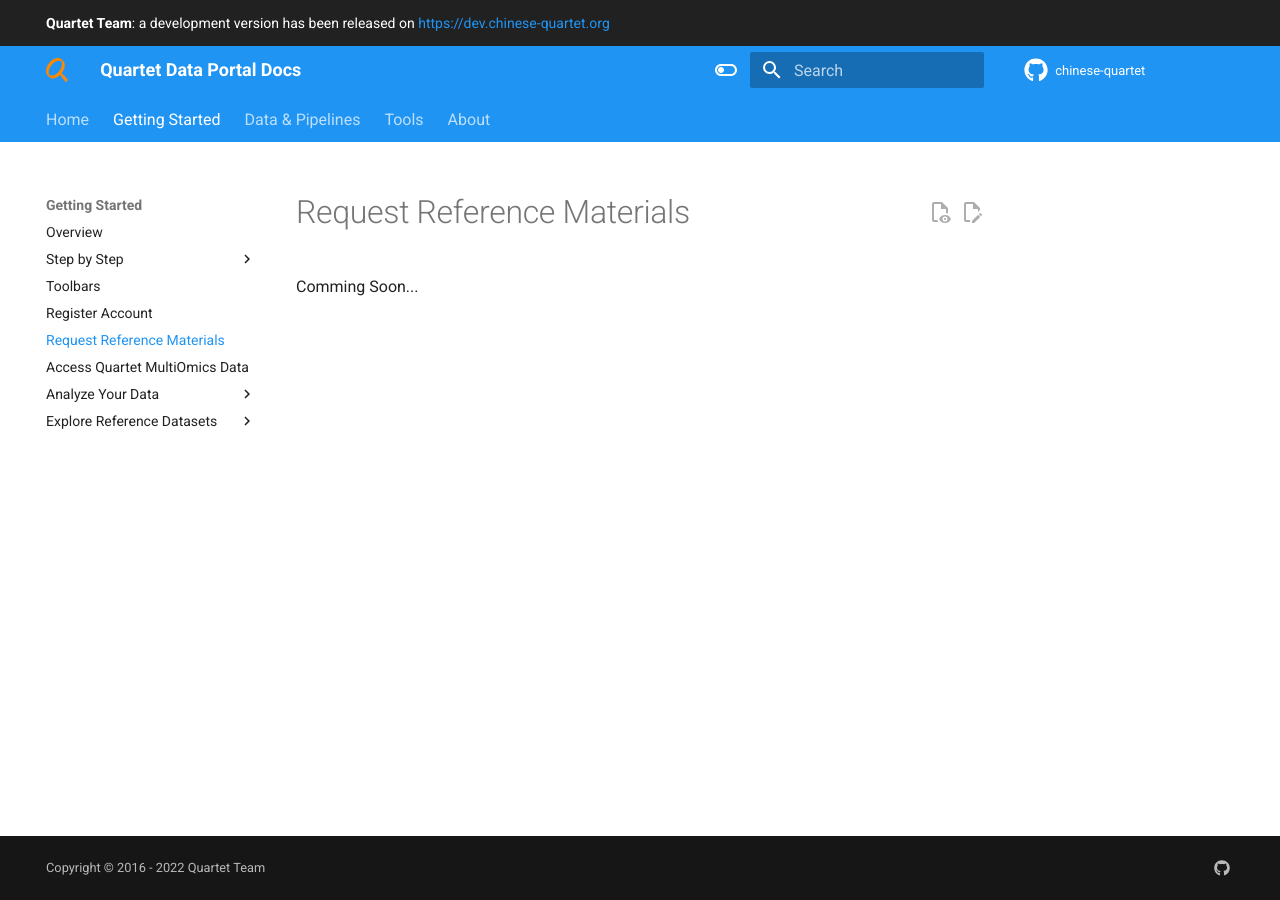
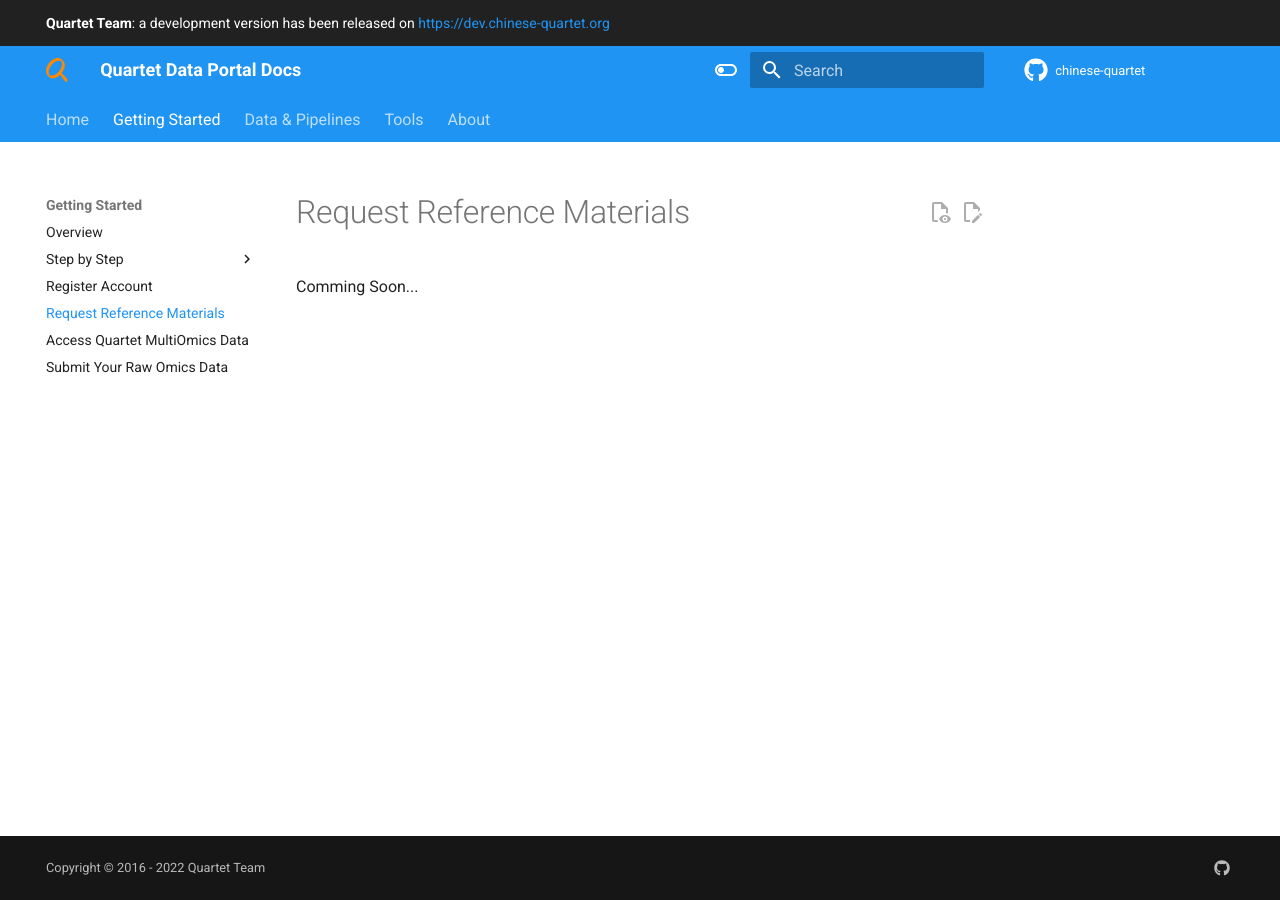
Before and after one commit to chinese-quartet/docs.chinese-quartet.org, an MkDocs documentation site: the page built from docs/getting_started/request_reference_materials.md, in a window 1280 px wide. Built offline with MkDocs 1.6.1 and Material for MkDocs 9.7.7, drawn with Linux system fonts in a browser that asks for light colours; comment, search, counter and statistics services are not loaded.

Commit message:
Hide the empty docs.

```diff
--- a/mkdocs.yml
+++ b/mkdocs.yml
@@ -71,19 +71,20 @@ nav:
     - 'Step by Step':
       - 'Quality Assessment for WGS': getting_started/step_by_step_guide_dna.md
       - 'Quality Assessment for Proteomics': getting_started/step_by_step_guide_protein.md
-    - Toolbars: getting_started/toolbars.md
+  #  - Toolbars: getting_started/toolbars.md
     - 'Register Account': getting_started/register_account.md
     - 'Request Reference Materials': getting_started/request_reference_materials.md
     - 'Access Quartet MultiOmics Data': getting_started/request_omics_data.md
-    - 'Analyze Your Data':
-      - 'Quality Assessment Page': getting_started/quality_assessment_page.md
-      - 'Submit Data': getting_started/submit_data.md
-      - 'Select Pipeline': getting_started/select_pipeline.md
-      - 'Generate QC Report': getting_started/qc_report.md
-      - 'Analysis History': getting_started/analysis_history.md
-    - 'Explore Reference Datasets':
-      - 'Browser and Download': getting_started/browser_and_download.md
-      - 'Interactive Visualization': getting_started/interactive_visualization.md
+    - 'Submit Your Raw Omics Data': getting_started/submit_data.md
+  #  - 'Analyze Your Data':
+  #    - 'Quality Assessment Page': getting_started/quality_assessment_page.md
+  #    - 'Submit Data': getting_started/submit_data.md
+  #    - 'Select Pipeline': getting_started/select_pipeline.md
+  #    - 'Generate QC Report': getting_started/qc_report.md
+  #    - 'Analysis History': getting_started/analysis_history.md
+  #  - 'Explore Reference Datasets':
+  #    - 'Browser and Download': getting_started/browser_and_download.md
+  #    - 'Interactive Visualization': getting_started/interactive_visualization.md
   - 'Data & Pipelines':
     - Introduction: data_pipelines/intro.md
     - Genomcis:
```
